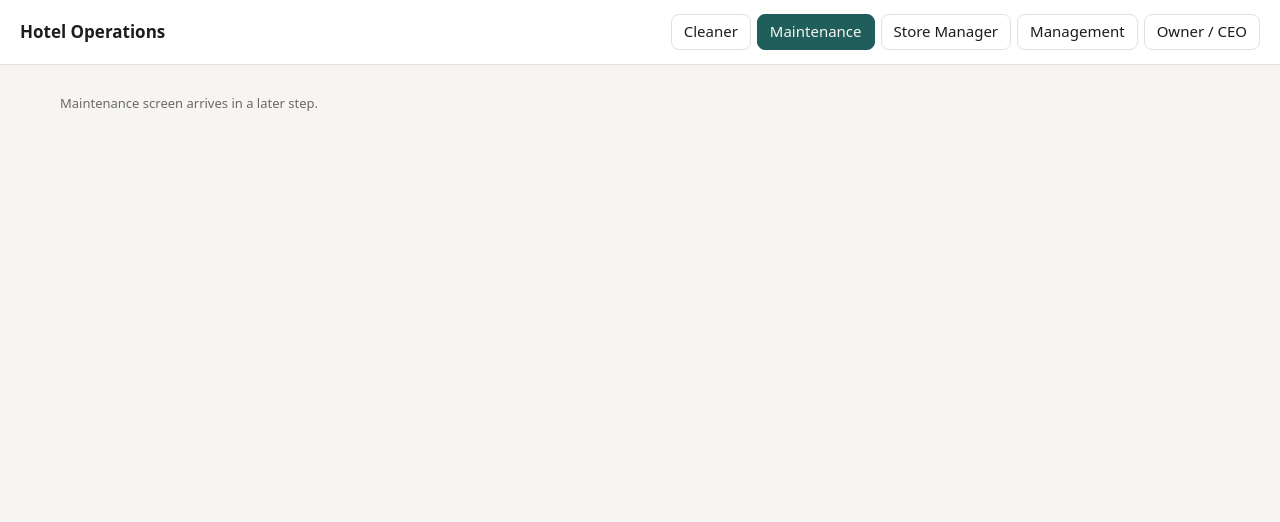
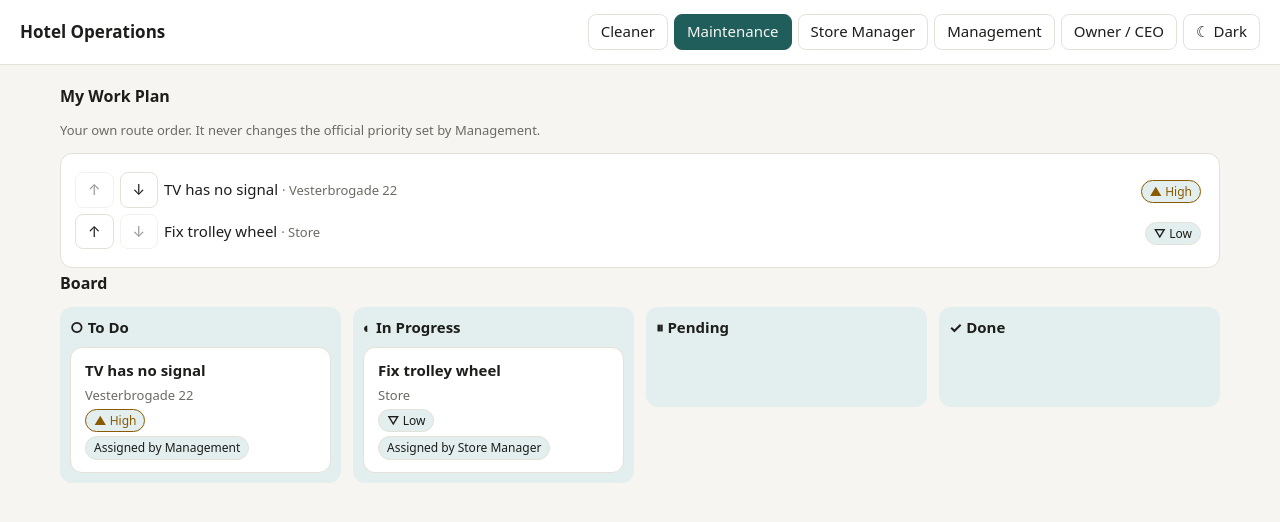
Before and after one commit to abm-noman/Hotel-Management, a React (Vite) app: page / in a window 1280 px wide. Both pictures are taken after a click on the button "Maintenance". Shown: the top 522 px of the page. Built offline with nearby package versions, Linux system fonts and the light colour scheme.

Commit message:
Step 3 of Hotel Management

```diff
--- a/index.html
+++ b/index.html
@@ -4,6 +4,10 @@
     <meta charset="UTF-8" />
     <meta name="viewport" content="width=device-width, initial-scale=1" />
     <title>Hotel Operations</title>
+    <script>
+      /* set theme before first paint to avoid a flash */
+      try { var t = localStorage.getItem("theme") || (matchMedia("(prefers-color-scheme: dark)").matches ? "dark" : "light"); document.documentElement.dataset.theme = t } catch (e) {}
+    </script>
   </head>
   <body>
     <div id="root"></div>
--- a/src/App.jsx
+++ b/src/App.jsx
@@ -1,5 +1,6 @@
 import Header from './components/Header.jsx'
 import CleanerView from './components/CleanerView.jsx'
+import MaintenanceView from './components/MaintenanceView.jsx'
 import { ROLES } from './data/model.js'
 import { useApp } from './state/AppState.jsx'
 
@@ -9,9 +10,10 @@ export default function App() {
     <>
       <Header />
       <main>
-        {state.role === 'cleaner'
-          ? <CleanerView />
-          : <p className="muted">{ROLES[state.role]} screen arrives in a later step.</p>}
+        {state.role === 'cleaner' && <CleanerView />}
+        {state.role === 'maintenance' && <MaintenanceView />}
+        {!['cleaner', 'maintenance'].includes(state.role) &&
+          <p className="muted">{ROLES[state.role]} screen arrives in a later step.</p>}
       </main>
     </>
   )
--- a/src/components/Header.jsx
+++ b/src/components/Header.jsx
@@ -1,8 +1,10 @@
 import { ROLES } from '../data/model.js'
 import { useApp } from '../state/AppState.jsx'
+import useTheme from '../hooks/useTheme.js'
 
 export default function Header() {
   const { state, dispatch } = useApp()
+  const [theme, toggle] = useTheme()
   return (
     <header className="header">
       <h1>Hotel Operations</h1>
@@ -11,6 +13,9 @@ export default function Header() {
           <button key={key} className={state.role === key ? 'on' : ''}
             onClick={() => dispatch({ type: 'SET_ROLE', role: key })}>{label}</button>
         ))}
+        <button onClick={toggle} aria-label={`Switch to ${theme === 'dark' ? 'light' : 'dark'} mode`}>
+          {theme === 'dark' ? '☀ Light' : '☾ Dark'}
+        </button>
       </div>
     </header>
   )
--- /dev/null
+++ b/src/components/MaintenanceView.jsx
@@ -0,0 +1,41 @@
+import TaskCard from './TaskCard.jsx'
+import TaskPanel from './TaskPanel.jsx'
+import { PriorityChip } from './Chip.jsx'
+import { useApp } from '../state/AppState.jsx'
+
+const COLUMNS = [['To Do', '○'], ['In Progress', '◐'], ['Pending', '⏸'], ['Done', '✓']]
+
+export default function MaintenanceView() {
+  const { state, dispatch } = useApp()
+  const open = state.panel?.type === 'task' && state.tasks.find((t) => t.id === state.panel.id)
+  const route = state.plan.map((id) => state.tasks.find((t) => t.id === id)).filter((t) => t && t.status !== 'Done')
+
+  return (
+    <>
+      <h2>My Work Plan</h2>
+      <p className="muted">Your own route order. It never changes the official priority set by Management.</p>
+      <div className="card plan">
+        {route.length === 0 && <span className="muted">Nothing planned.</span>}
+        {route.map((t, i) => (
+          <div className="row planrow" key={t.id}>
+            <button disabled={i === 0} aria-label="Move up" onClick={() => dispatch({ type: 'MOVE_PLAN', taskId: t.id, dir: -1 })}>↑</button>
+            <button disabled={i === route.length - 1} aria-label="Move down" onClick={() => dispatch({ type: 'MOVE_PLAN', taskId: t.id, dir: 1 })}>↓</button>
+            <span style={{ flex: 1 }}>{t.title} <span className="muted">· {t.property}</span></span>
+            <PriorityChip priority={t.priority} />
+          </div>
+        ))}
+      </div>
+
+      <h2>Board</h2>
+      <div className="kanban">
+        {COLUMNS.map(([name, icon]) => (
+          <div className="col" key={name}>
+            <h4>{icon} {name}</h4>
+            {state.tasks.filter((t) => t.status === name).map((t) => <TaskCard key={t.id} task={t} />)}
+          </div>
+        ))}
+      </div>
+      {open && <TaskPanel task={open} canEdit />}
+    </>
+  )
+}
--- /dev/null
+++ b/src/components/TaskCard.jsx
@@ -0,0 +1,15 @@
+import { StatusChip, PriorityChip } from './Chip.jsx'
+import { useApp } from '../state/AppState.jsx'
+
+export default function TaskCard({ task }) {
+  const { dispatch } = useApp()
+  return (
+    <div className="card" onClick={() => dispatch({ type: 'OPEN_PANEL', panel: { type: 'task', id: task.id } })}>
+      <h3>{task.title}</h3>
+      <div className="muted">{task.property}</div>
+      <PriorityChip priority={task.priority} />
+      <span className="chip">{task.source}</span>
+      {task.status === 'Pending' && <span className="chip amber">{task.reason}</span>}
+    </div>
+  )
+}
--- /dev/null
+++ b/src/components/TaskPanel.jsx
@@ -0,0 +1,72 @@
+import { useState } from 'react'
+import SidePanel from './SidePanel.jsx'
+import { StatusChip, PriorityChip } from './Chip.jsx'
+import { useApp } from '../state/AppState.jsx'
+
+const REASONS = ['Spare part required', 'External technician required', 'Guest in room', 'No access',
+  'More time needed', 'Management approval needed', 'Other']
+
+function Photos({ task, kind, label, canEdit }) {
+  const { dispatch } = useApp()
+  const shown = task.photos.filter((p) => p.kind === kind)
+  return (
+    <div className="field">{label}
+      <div className="thumbs">{shown.map((p) => <img key={p.url} src={p.url} alt={label} />)}</div>
+      {canEdit && (
+        <input type="file" accept="image/*" onChange={(e) => {
+          const f = e.target.files[0]
+          if (f) dispatch({ type: 'ADD_PHOTO', taskId: task.id, kind, url: URL.createObjectURL(f) })
+          e.target.value = ''
+        }} />
+      )}
+    </div>
+  )
+}
+
+export default function TaskPanel({ task, canEdit }) {
+  const { dispatch } = useApp()
+  const [reason, setReason] = useState(REASONS[0])
+  const [nextDate, setNextDate] = useState('')
+  const [closing, setClosing] = useState('')
+  const active = task.status === 'In Progress' || task.status === 'Pending'
+
+  return (
+    <SidePanel>
+      <h3>{task.title}</h3>
+      <div className="muted">{task.property}</div>
+      <StatusChip status={task.status} /><PriorityChip priority={task.priority} />
+      <span className="chip">{task.source}</span>
+      {task.note && <p>{task.note}</p>}
+      {task.reason && <p className="muted">Pending: {task.reason}{task.nextDate && ` · proposed ${task.nextDate}`}</p>}
+      {task.closing && <p className="muted">Closed: {task.closing}</p>}
+
+      {canEdit && task.status === 'To Do' && (
+        <button className="primary" onClick={() => dispatch({ type: 'START_TASK', taskId: task.id })}>Start</button>
+      )}
+      {canEdit && active && (
+        <>
+          <Photos task={task} kind="progress" label="Progress photo (current state)" canEdit />
+          <h4>Can't finish today?</h4>
+          <label className="field">Reason
+            <select value={reason} onChange={(e) => setReason(e.target.value)}>
+              {REASONS.map((r) => <option key={r}>{r}</option>)}
+            </select>
+          </label>
+          <label className="field">Proposed next date
+            <input type="date" value={nextDate} onChange={(e) => setNextDate(e.target.value)} />
+          </label>
+          <button onClick={() => dispatch({ type: 'SET_PENDING', taskId: task.id, reason, nextDate })}>Set Pending</button>
+
+          <h4>Finished?</h4>
+          <Photos task={task} kind="final" label="Final photo (repair completed)" canEdit />
+          <label className="field">Closing note — what was the problem, how was it fixed, follow-up needed?
+            <textarea value={closing} onChange={(e) => setClosing(e.target.value)} />
+          </label>
+          <button className="primary" disabled={!closing.trim()}
+            onClick={() => dispatch({ type: 'COMPLETE_TASK', taskId: task.id, closing })}>Mark Done</button>
+        </>
+      )}
+      {task.status === 'Done' && <Photos task={task} kind="final" label="Final photo" />}
+    </SidePanel>
+  )
+}
--- /dev/null
+++ b/src/hooks/useTheme.js
@@ -0,0 +1,15 @@
+import { useEffect, useState } from 'react'
+
+// First visit follows the system setting; after that the saved choice wins.
+const initial = () =>
+  document.documentElement.dataset.theme ||
+  (matchMedia('(prefers-color-scheme: dark)').matches ? 'dark' : 'light')
+
+export default function useTheme() {
+  const [theme, setTheme] = useState(initial)
+  useEffect(() => {
+    document.documentElement.dataset.theme = theme
+    try { localStorage.setItem('theme', theme) } catch {}
+  }, [theme])
+  return [theme, () => setTheme((t) => (t === 'dark' ? 'light' : 'dark'))]
+}
--- a/src/state/AppState.jsx
+++ b/src/state/AppState.jsx
@@ -12,13 +12,23 @@ const initial = {
       status: 'To Do', notices: [] },
   ],
   // Filled by cleaner reports; later steps read these.
-  tasks: [],      // maintenance tasks (source: Reported by Cleaner)
+  // Maintenance tasks. priority = official (Management sets it, step 5).
+  tasks: [
+    { id: 't2', title: 'TV has no signal', property: 'Vesterbrogade 22', source: 'Assigned by Management',
+      priority: 'High', status: 'To Do', note: 'Guest arrives this evening.', photos: [] },
+    { id: 't3', title: 'Fix trolley wheel', property: 'Store', source: 'Assigned by Store Manager',
+      priority: 'Low', status: 'In Progress', note: '', photos: [] },
+  ],
+  plan: ['t2', 't3'], // worker's own route order; never changes official priority
   requests: [],   // "bring tomorrow" + dirty linen, waiting for the schedule
 }
 
 const id = (p) => p + Date.now() + Math.random().toString(36).slice(2, 5)
 const patchJob = (state, jobId, patch) =>
   ({ ...state, jobs: state.jobs.map((j) => (j.id === jobId ? { ...j, ...patch } : j)) })
+
+const patchTask = (state, taskId, patch) =>
+  ({ ...state, tasks: state.tasks.map((t) => (t.id === taskId ? { ...t, ...patch } : t)) })
 
 function reducer(state, action) {
   switch (action.type) {
@@ -42,13 +52,34 @@ function reducer(state, action) {
       })
       const tasks = [...next.tasks]
       const requests = [...next.requests]
-      if (r.problem) tasks.push({ id: id('t'), title: r.problem, property: job.property, source: 'Reported by Cleaner',
-        priority: 'Normal', status: 'To Do', note: 'Reported by ' + job.cleaner })
+      const plan = [...next.plan]
+      if (r.problem) {
+        const tid = id('t')
+        tasks.push({ id: tid, title: r.problem, property: job.property, source: 'Reported by Cleaner',
+          priority: 'Normal', status: 'To Do', note: 'Reported by ' + job.cleaner, photos: [] })
+        plan.push(tid)
+      }
       if (r.bring) requests.push({ id: id('r'), kind: 'bring', property: job.property, text: r.bring,
         status: 'Waiting for Assignment', from: job.cleaner })
       if (r.dirtyLinen === 'Yes') requests.push({ id: id('r'), kind: 'dirty-linen', property: job.property,
         text: `Collect dirty linen (${r.bags} bags)`, status: 'Waiting for Assignment', from: job.cleaner })
-      return { ...next, tasks, requests, panel: null }
+      return { ...next, tasks, plan, requests, panel: null }
+    }
+
+    case 'START_TASK': return patchTask(state, action.taskId, { status: 'In Progress' })
+    case 'SET_PENDING': // reason is required; a proposed date sends it to Next Day Planning later
+      return patchTask(state, action.taskId, { status: 'Pending', reason: action.reason, nextDate: action.nextDate })
+    case 'COMPLETE_TASK':
+      return patchTask(state, action.taskId, { status: 'Done', closing: action.closing })
+    case 'ADD_PHOTO': {
+      const t = state.tasks.find((x) => x.id === action.taskId)
+      return patchTask(state, t.id, { photos: [...t.photos, { url: action.url, kind: action.kind }] })
+    }
+    case 'MOVE_PLAN': {
+      const a = [...state.plan], i = a.indexOf(action.taskId), j = i + action.dir
+      if (i < 0 || j < 0 || j >= a.length) return state
+      ;[a[i], a[j]] = [a[j], a[i]]
+      return { ...state, plan: a }
     }
     default: return state
   }
--- a/src/styles/base.css
+++ b/src/styles/base.css
@@ -36,3 +36,16 @@ h2 { font-size: 16px; margin: 4px 0 12px; }
 .seg { display: flex; gap: 6px; margin-top: 4px; } .seg button { flex: 1; }
 button.primary { background: var(--accent); color: var(--bg); border-color: var(--accent); margin-top: 10px; }
 .timer { font-size: 22px; font-weight: 600; margin: 12px 0 0; }
+
+/* Step 3: maintenance + theme */
+button:disabled { opacity: .45; cursor: default; }
+select { display: block; width: 100%; font: inherit; color: var(--text); background: var(--bg);
+  border: 1px solid var(--line); border-radius: 8px; padding: 7px; margin-top: 4px; }
+.plan { cursor: default; } .plan:hover { border-color: var(--line); }
+.planrow { margin: 6px 0; }
+.kanban { display: grid; grid-template-columns: repeat(auto-fit, minmax(220px, 1fr)); gap: var(--gap); align-items: start; }
+.col { background: var(--accent-soft); border-radius: var(--radius); padding: 10px; min-height: 100px; display: grid; gap: 8px; }
+.col h4 { margin: 0; }
+.thumbs { display: flex; gap: 6px; flex-wrap: wrap; margin: 4px 0; }
+.thumbs img { width: 72px; height: 72px; object-fit: cover; border-radius: 8px; border: 1px solid var(--line); }
+body, .header, .card, .panel, button { transition: background-color .2s, color .2s, border-color .2s; }
--- a/src/styles/tokens.css
+++ b/src/styles/tokens.css
@@ -1,14 +1,15 @@
-/* Design tokens: change the look here, nowhere else. */
+/* Design tokens: change the look here, nowhere else.
+   Light is the default; dark is applied via <html data-theme="dark">. */
 :root {
+  color-scheme: light;
   --bg: #f6f5f1; --surface: #ffffff; --text: #1d1d1b; --muted: #6b6a64;
   --line: #e3e1d8; --accent: #1f5e5b; --accent-soft: #e3efee;
   --red: #b3261e; --amber: #8a5a00; --green: #1e7a46;
   --radius: 12px; --gap: 12px;
 }
-@media (prefers-color-scheme: dark) {
-  :root {
-    --bg: #141413; --surface: #1e1e1c; --text: #efeee8; --muted: #a09f97;
-    --line: #34332f; --accent: #6cc4bf; --accent-soft: #1f3533;
-    --red: #ff8a80; --amber: #f0b95a; --green: #6fd49a;
-  }
+:root[data-theme="dark"] {
+  color-scheme: dark;
+  --bg: #141413; --surface: #1e1e1c; --text: #efeee8; --muted: #a09f97;
+  --line: #34332f; --accent: #6cc4bf; --accent-soft: #1f3533;
+  --red: #ff8a80; --amber: #f0b95a; --green: #6fd49a;
 }
```
Also changed, not shown: 1 other file (tests, documents, lock files or other folders).
